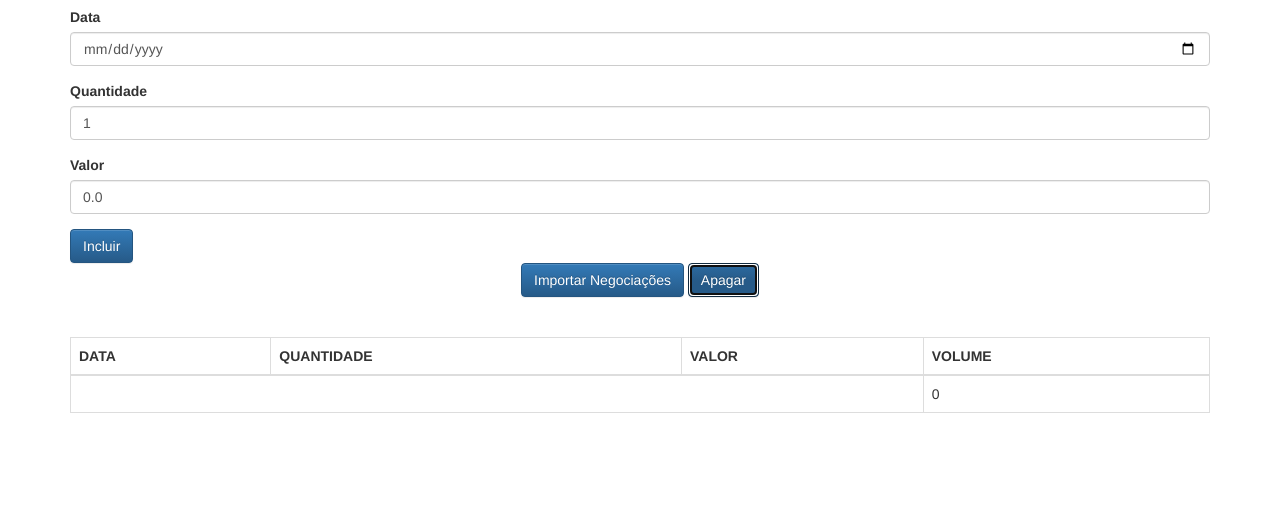
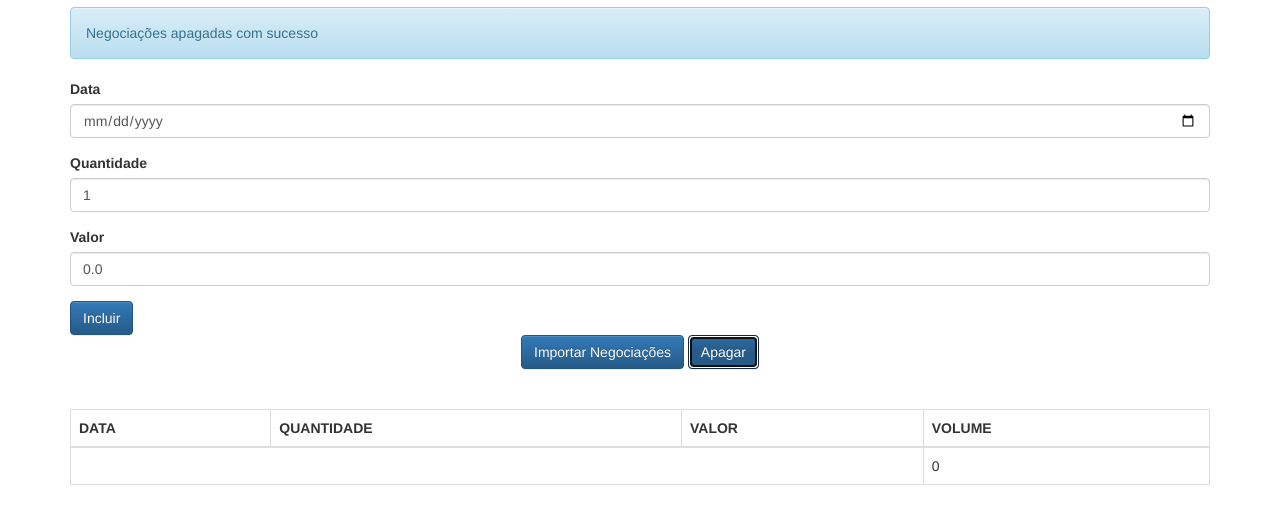
Before and after one commit to luanribeiros/js-advanced-2-alura-course, a plain HTML site: page client/index.html in a window 1280 px wide. Both pictures are taken after a click on the button "Apagar". Shown: the part 63-586 px from the top of the page. Drawn offline with Linux system fonts and the light colour scheme.

Commit message:
Ativando nosso botão 'apagar' para limpar os  dados de nossa tabela

```diff
--- a/client/index.html
+++ b/client/index.html
@@ -37,7 +37,7 @@
         <button class="btn btn-primary text-center" type="button">
             Importar Negociações
         </button>
-        <button class="btn btn-primary text-center" type="button">
+        <button onclick="negociacaoController.apaga()" class="btn btn-primary text-center" type="button">
             Apagar
         </button>
     </div>
--- a/client/js/app/controllers/NegociacaoController.js
+++ b/client/js/app/controllers/NegociacaoController.js
@@ -29,6 +29,14 @@ class NegociacaoController{
         this._limpaFormulario();
     }
 
+    apaga() {
+        this._listaNegociacoes.esvazia();
+        this._negociacoesView.update(this._listaNegociacoes);
+
+        this._mensagem.texto = 'Negociações apagadas com sucesso';
+        this._mensagemView.update(this._mensagem);
+    }
+
     _criaNegociacao() {
         return new Negociacao(
             DateHelper.textoParaData(this._inputData.value),
--- a/client/js/app/models/ListaNegociacoes.js
+++ b/client/js/app/models/ListaNegociacoes.js
@@ -12,4 +12,8 @@ class ListaNegociacoes{
     get negociacoes() {
         return [].concat(this._negociacoes);
     }
+
+    esvazia() {
+        this._negociacoes = [];
+    }
 }
```
